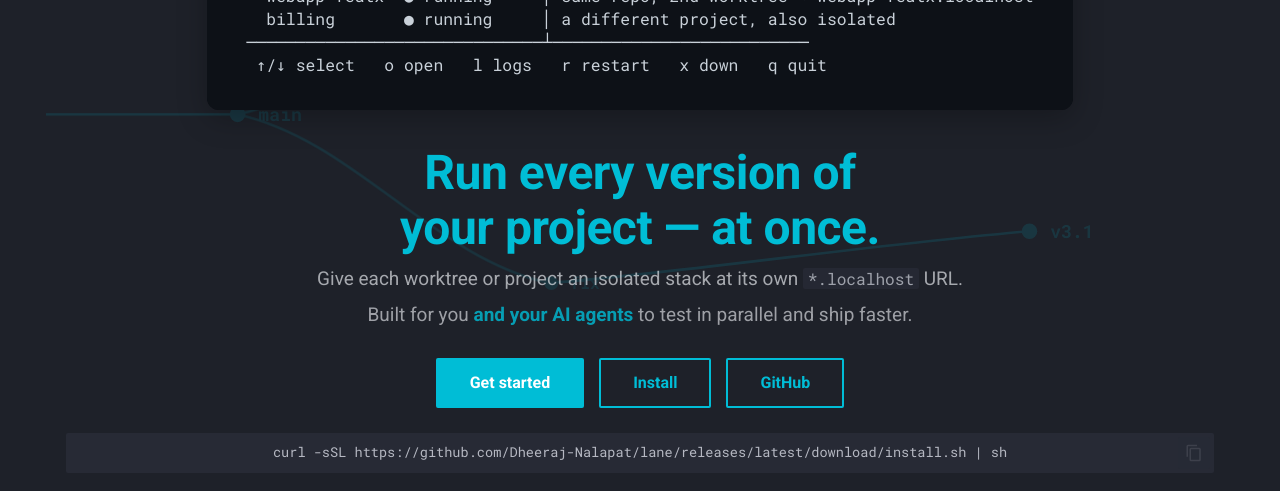
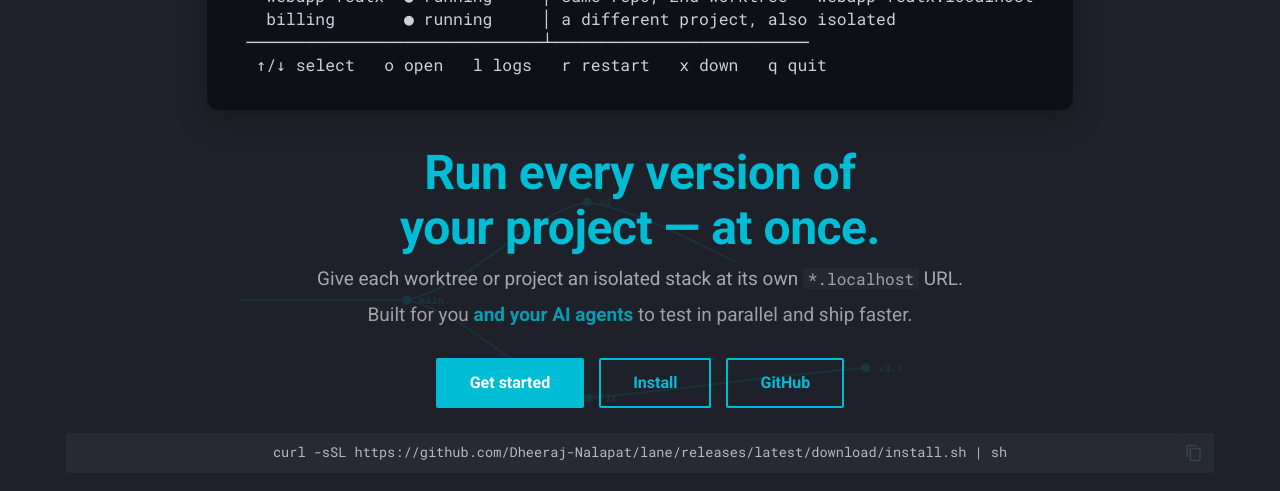
Before and after one commit to Dheeraj-Nalapat/lane, an MkDocs documentation site: the page built from docs/guide/index.md, in a window 1280 px wide. Shown: the part 425-916 px from the top of the page. Built offline with MkDocs 1.6.1 and Material for MkDocs 9.7.7, drawn with Linux system fonts in a browser that asks for light colours; comment, search, counter and statistics services are not loaded.

Commit message:
docs(site): drop git-graph backdrop below the lane view panel
Anchor .lane-bg to the lower hero and switch to 'meet' so the whole
graph shows in the open area instead of hiding behind the terminal.

```diff
--- a/docs/guide/assets/lane.css
+++ b/docs/guide/assets/lane.css
@@ -2,8 +2,9 @@
 .lane-hero > *:not(.lane-bg) { position: relative; z-index: 1; }
 
 /* subtle animated git-graph behind the hero: branches grow, hold, fade, respawn */
-.lane-bg { position: absolute; inset: 0; z-index: 0; pointer-events: none;
-  color: var(--md-primary-fg-color); opacity: .14; }
+/* anchored to the lower part of the hero so the lane view panel doesn't cover it */
+.lane-bg { position: absolute; left: 0; right: 0; bottom: 0; top: 42%; z-index: 0;
+  pointer-events: none; color: var(--md-primary-fg-color); opacity: .14; }
 .lane-bg svg { width: 100%; height: 100%; display: block; }
 .lane-branch { fill: none; stroke: currentColor; stroke-width: 2; stroke-linecap: round;
   stroke-dasharray: 1; stroke-dashoffset: 1; opacity: 0;
--- a/overrides/home.html
+++ b/overrides/home.html
@@ -3,7 +3,7 @@
 {% block content %}
 <section class="lane-hero">
   <div class="lane-bg" aria-hidden="true">
-    <svg viewBox="0 0 1200 680" preserveAspectRatio="xMidYMid slice">
+    <svg viewBox="0 0 1200 680" preserveAspectRatio="xMidYMid meet">
       <path class="lane-branch" pathLength="1" style="animation-delay:0s"   d="M70,340 C170,340 210,340 290,340"/>
       <path class="lane-branch" pathLength="1" style="animation-delay:-2s"  d="M290,340 C380,320 440,230 530,210"/>
       <path class="lane-branch" pathLength="1" style="animation-delay:-4s"  d="M290,340 C380,360 440,450 530,470"/>
```
